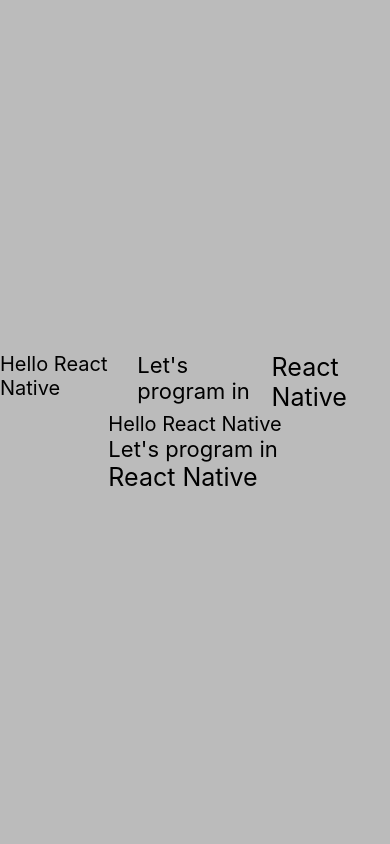
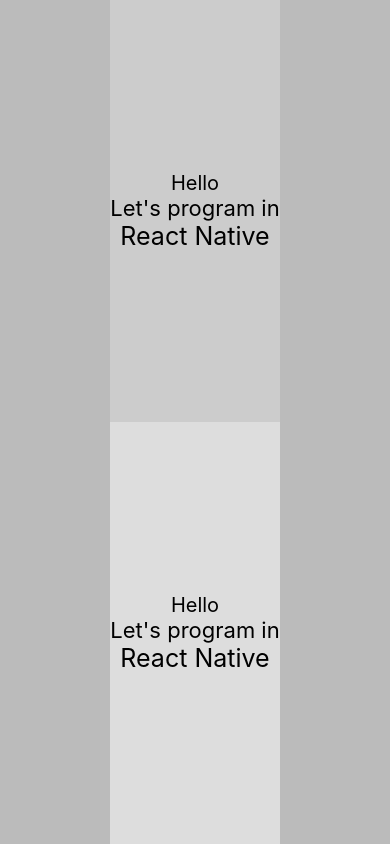
Before and after one commit to EhsanTgv/react_native_ecommerce, a React Native app: screen / in a window 390 px wide. Built offline with nearby package versions, Linux system fonts and the light colour scheme.

Commit message:
Separate styles

```diff
--- a/App.js
+++ b/App.js
@@ -1,4 +1,4 @@
-import { Text, View } from 'react-native';
+import {Text, View} from 'react-native';
 
 export default function App() {
     return (
@@ -9,16 +9,28 @@ export default function App() {
             justifyContent: 'center',
             backgroundColor: '#BBB',
         }}>
-            <View style={{ flexDirection: "row" }}>
-                <Text style={{ fontSize: 20 }}>Hello React Native</Text>
-                <Text style={{ fontSize: 22 }}>Let's program in</Text>
-                <Text style={{ fontSize: 25 }}>React Native</Text>
+            <View style={{
+                alignItems: "center",
+                flexDirection: "column",
+                justifyContent: "center",
+                flex: 0.5,
+                backgroundColor: '#CCC'
+            }}>
+                <Text style={{fontSize: 20}}>Hello</Text>
+                <Text style={{fontSize: 22}}>Let's program in</Text>
+                <Text style={{fontSize: 25}}>React Native</Text>
             </View>
 
-            <View>
-                <Text style={{ fontSize: 20 }}>Hello React Native</Text>
-                <Text style={{ fontSize: 22 }}>Let's program in</Text>
-                <Text style={{ fontSize: 25 }}>React Native</Text>
+            <View style={{
+                flexDirection: "column",
+                flex: 0.5,
+                backgroundColor: '#DDD',
+                justifyContent: "center",
+                alignItems: 'center'
+            }}>
+                <Text style={{fontSize: 20}}>Hello</Text>
+                <Text style={{fontSize: 22}}>Let's program in</Text>
+                <Text style={{fontSize: 25}}>React Native</Text>
             </View>
         </View>
     )
```
